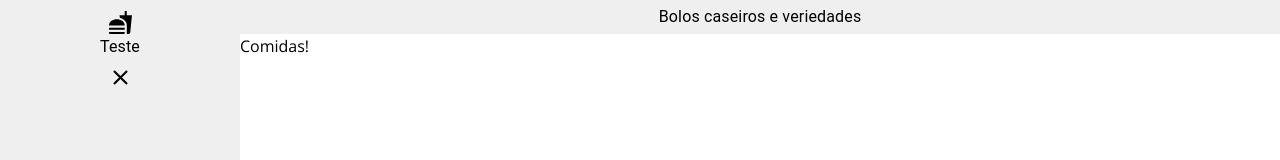
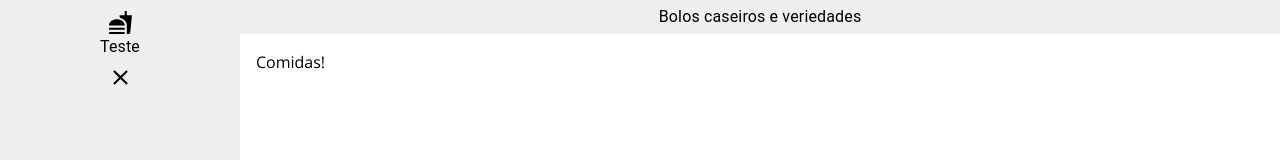
Before and after one commit to gilsonconceicao/food-manager-front, a Next.js app: page / in a window 1280 px wide. Shown: the top 160 px of the page. Built offline with nearby package versions, Linux system fonts and the light colour scheme.

Commit message:
strcuture layout and providers

```diff
--- /dev/null
+++ b/src/Contexts/Providers.tsx
@@ -0,0 +1,11 @@
+import React from 'react'
+
+type ProvidersProps = {
+    children: React.ReactNode
+}
+
+export const Providers: React.FC<ProvidersProps> = ({children}) => {
+  return (
+    <div>{children}</div>
+  )
+}
--- /dev/null
+++ b/src/Layout/StructureLayout/StructureLayout.tsx
@@ -0,0 +1,25 @@
+import React from 'react'
+import { BaseLayout } from '../Base'
+import { Stack } from '@mui/material'
+import { SideBar } from '@/components/SideBar/SideBar'
+import { Header } from '@/components/Header/Header'
+
+type StructureLayoutType = {
+    children: React.ReactNode
+}
+
+export const StructureLayout: React.FC<StructureLayoutType> = ({ children }) => {
+    return (
+        <BaseLayout>
+            <Stack>
+                <SideBar />
+            </Stack>
+            <Stack>
+                <Header />
+                <Stack m={2}>
+                    {children}
+                </Stack>
+            </Stack>
+        </BaseLayout>
+    )
+}
--- a/src/app/layout.tsx
+++ b/src/app/layout.tsx
@@ -5,6 +5,8 @@ import "./globals.css";
 import { SideBar } from "@/components/SideBar/SideBar";
 import { Stack } from "@mui/material";
 import { Header } from "@/components/Header/Header";
+import { StructureLayout } from "@/Layout/StructureLayout/StructureLayout";
+import { Providers } from "@/Contexts/Providers";
 
 const openSansFont = Open_Sans({
   weight: "400",
@@ -24,15 +26,11 @@ export default function RootLayout({
   return (
     <html lang="en">
       <body className={openSansFont.className}>
-        <BaseLayout>
-          <Stack>
-            <SideBar />
-          </Stack>
-          <Stack>
-            <Header />
+        <Providers>
+          <StructureLayout>
             {children}
-          </Stack>
-        </BaseLayout>
+          </StructureLayout>
+        </Providers>
       </body>
     </html>
   );
```
